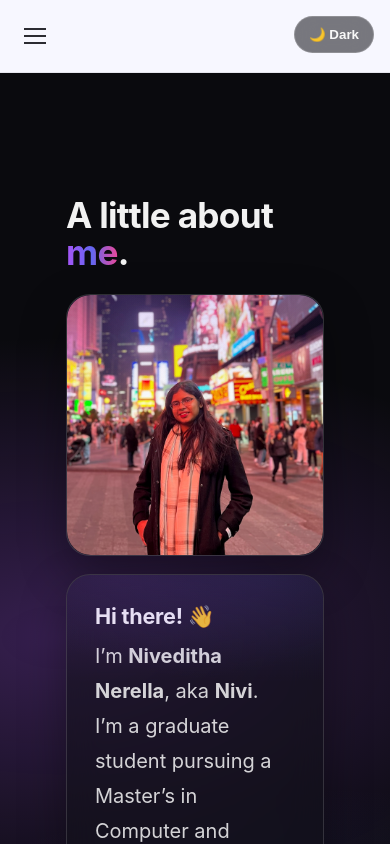
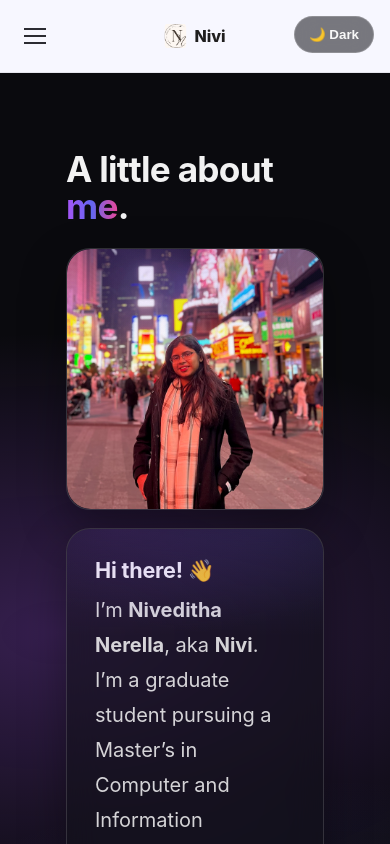
Before and after one commit to nivii26/Nivi-Website, a React (Create React App) app: page /about in a window 390 px wide. Shown: the top 844 px of the page. Built offline with nearby package versions, Linux system fonts and the light colour scheme.

Commit message:
navbar center

```diff
--- a/src/components/Navbar.css
+++ b/src/components/Navbar.css
@@ -21,7 +21,8 @@
 
   display: flex;
   align-items: center;
-  justify-content: space-between;
+  /* center the nav links on wider screens; mobile rules keep space-between */
+  justify-content: center;
   gap: 56px;
 }
 
@@ -37,6 +38,9 @@
   transform: translateX(-50%);
   pointer-events: auto;
 }
+
+/* Hide the centered brand on wide screens; show it on mobile (below media query) */
+.nav-brand { display: none; }
 
 .nav-brand-link{
   font-weight: 800;
@@ -178,6 +182,12 @@
   .nav-links { display: none; }
   .nav-toggle { display: inline-flex; }
 
+  /* show centered brand (logo + name) on mobile */
+  .nav-brand { display: flex; align-items: center; gap: 8px; }
+  .nav-brand-link { display: inline-flex; align-items: center; gap: 8px; }
+  .nav-brand-logo { width: 22px; height: 28px; object-fit: contain; border-radius: 6px; }
+  .nav-brand-text { font-weight: 800; font-size: 1rem; color: rgba(19,18,18,0.95); }
+
   .nav-item {
     font-size: 16px;
     padding: 8px 10px;
--- a/src/components/Navbar.js
+++ b/src/components/Navbar.js
@@ -64,12 +64,13 @@ export default function Navbar() {
             </NavLink>
           ))}
         </div>
-        {/* centered brand/title */}
-        {/* <div className="nav-brand">
+        {/* centered brand/title (visible on mobile) */}
+        <div className="nav-brand" aria-hidden={open ? "true" : "false"}>
           <NavLink to="/" className="nav-item nav-brand-link">
-            Nivi
+            <img src="/WebsiteLogo.png" alt="Nivi logo" className="nav-brand-logo" />
+            <span className="nav-brand-text">Nivi</span>
           </NavLink>
-        </div> */}
+        </div>
       </nav>
 
       {open && (
--- a/src/pages/About.css
+++ b/src/pages/About.css
@@ -173,7 +173,8 @@ html[data-theme="dark"] .about-photo {
 /* Responsive */
 @media (max-width: 900px) {
   .about {
-    padding: 110px 18px 70px;
+    /* reduce top padding on mobile so content sits closer to the navbar */
+    padding: 64px 18px 70px;
   }
 
   .about-grid {
--- a/src/pages/Home.css
+++ b/src/pages/Home.css
@@ -263,7 +263,7 @@ html[data-theme="dark"] .home {
 /* ===== Responsive ===== */
 @media (max-width: 900px) {
   .home {
-    padding-top: 28px;
+    padding-top: 2px;
   }
 
   .hero-grid {
```
